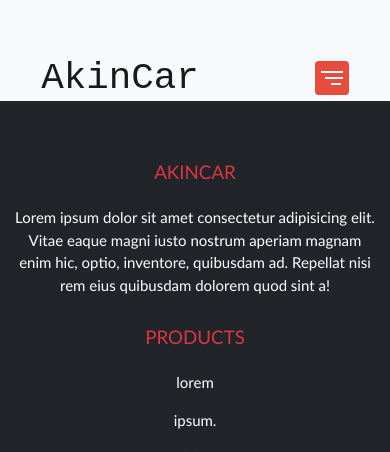
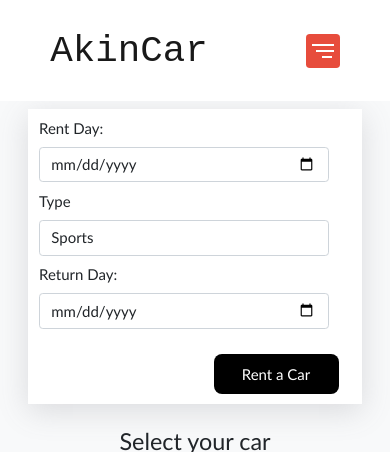
Before and after one commit to akincemtutal9/AkinCemCarRent, a PHP site: page /html/index.html in a window 390 px wide. Shown: the top 452 px of the page. Run offline with PHP 8.4, Linux system fonts and the light colour scheme; some libraries are stand-ins or nearby versions.

Commit message:
Style Carousel
RentBox refactored

```diff
--- a/css/style.css
+++ b/css/style.css
@@ -8,6 +8,10 @@ html , body{
     margin: 0;
     top: 0;
     left: 0;
+
+  }
+p{
+  margin: 0;
 }
 a{
     text-decoration: none;
@@ -149,3 +153,109 @@ ul{
     .dropdown:hover .dropbtn {
       background-color: #3e8e41;
     }
+
+
+
+.blackButton{
+  width: 125px;
+  height: 40px;
+  border-radius: 8px;
+  background-color: black;
+  color: white;
+}
+    .blackButton:hover{
+      cursor: pointer;
+    }
+
+.center{
+  display: flex;
+  justify-content: center;
+  align-items: center;
+  text-align: center;
+}
+
+
+.rentBox{
+  box-shadow: rgba(100, 100, 111, 0.2) 0px 7px 29px 0px;
+  background-color: white;
+}
+.rentBoxContainer{
+  padding: 2% 10%;
+}
+.blackButtonContainer{
+  width: 100%;
+  display: flex;
+  justify-content: flex-end;
+  margin: 10px;
+}
+
+.contentContainer{
+  padding: 2% 10%;
+}
+
+@media (max-width: 767px) {
+  .carousel-inner .carousel-item > div {
+      display: none;
+  }
+  .carousel-inner .carousel-item > div:first-child {
+      display: block;
+  }
+}
+
+.carousel-inner .carousel-item.active,
+.carousel-inner .carousel-item-next,
+.carousel-inner .carousel-item-prev {
+  display: flex;
+}
+
+/* medium and up screens */
+@media (min-width: 768px) {
+
+  .carousel-inner .carousel-item-end.active,
+  .carousel-inner .carousel-item-next {
+    transform: translateX(25%);
+  }
+
+  .carousel-inner .carousel-item-start.active,
+  .carousel-inner .carousel-item-prev {
+    transform: translateX(-25%);
+  }
+}
+
+.carousel-inner .carousel-item-end,
+.carousel-inner .carousel-item-start {
+transform: translateX(0);
+}
+
+.cr-container{
+  width: 100%;
+}
+.cr-box{
+width: 90%;
+  height: 40px;
+  background-color: #0a3d62;
+  margin: 10px;
+  color: white;
+  border-radius: 8px;
+
+
+}
+.cr-box-car{
+  box-shadow: rgba(100, 100, 111, 0.2) 0px 7px 29px 0px;
+  background-color: white;
+  height: 150px;
+  border-radius: 8px;
+  width: 90%;
+
+}
+
+.arrow{
+  background-color: #0a3d62;
+  color: #0a3d62;
+}
+.center-col{
+  display: flex;
+  flex-direction: column;
+  align-items: center;
+  justify-content: center;
+}
--- a/html/index.html
+++ b/html/index.html
@@ -1,29 +1,37 @@
 <!DOCTYPE html>
 <html lang="en">
+
 <head>
   <meta charset="UTF-8">
   <meta http-equiv="X-UA-Compatible" content="IE=edge">
   <meta name="viewport" content="width=device-width, initial-scale=1.0">
   <!-- CSS only -->
-  <link href="https://cdn.jsdelivr.net/npm/bootstrap@5.1.3/dist/css/bootstrap.min.css" rel="stylesheet" integrity="sha384-1BmE4kWBq78iYhFldvKuhfTAU6auU8tT94WrHftjDbrCEXSU1oBoqyl2QvZ6jIW3" crossorigin="anonymous">
-  <link rel="stylesheet" href="https://cdnjs.cloudflare.com/ajax/libs/font-awesome/6.1.1/css/fontawesome.min.css" integrity="sha512-xX2rYBFJSj86W54Fyv1de80DWBq7zYLn2z0I9bIhQG+rxIF6XVJUpdGnsNHWRa6AvP89vtFupEPDP8eZAtu9qA==" crossorigin="anonymous" referrerpolicy="no-referrer" />
+  <link href="https://cdn.jsdelivr.net/npm/bootstrap@5.1.3/dist/css/bootstrap.min.css" rel="stylesheet"
+    integrity="sha384-1BmE4kWBq78iYhFldvKuhfTAU6auU8tT94WrHftjDbrCEXSU1oBoqyl2QvZ6jIW3" crossorigin="anonymous">
+  <link rel="stylesheet" href="https://cdnjs.cloudflare.com/ajax/libs/font-awesome/6.1.1/css/fontawesome.min.css"
+    integrity="sha512-xX2rYBFJSj86W54Fyv1de80DWBq7zYLn2z0I9bIhQG+rxIF6XVJUpdGnsNHWRa6AvP89vtFupEPDP8eZAtu9qA=="
+    crossorigin="anonymous" referrerpolicy="no-referrer" />
   <!--CSS Manual-->
   <link rel="stylesheet" href="../css/style.css">
   <!-- JavaScript Bundle with Popper -->
-  <script src="https://cdn.jsdelivr.net/npm/bootstrap@5.1.3/dist/js/bootstrap.bundle.min.js" integrity="sha384-ka7Sk0Gln4gmtz2MlQnikT1wXgYsOg+OMhuP+IlRH9sENBO0LRn5q+8nbTov4+1p" crossorigin="anonymous"></script>
+  <script src="https://cdn.jsdelivr.net/npm/bootstrap@5.1.3/dist/js/bootstrap.bundle.min.js"
+    integrity="sha384-ka7Sk0Gln4gmtz2MlQnikT1wXgYsOg+OMhuP+IlRH9sENBO0LRn5q+8nbTov4+1p"
+    crossorigin="anonymous"></script>
   <title>Document</title>
 </head>
-  <body>
+
+<body class=" bg-light">
   <div>
   </div>
   <header class="header">
     <!--Navbar-->
-    <nav class="navbar navbar-expand-lg navbar-light bg-light">
+    <nav class="navbar navbar-expand-lg navbar-light contentContainer">
       <div class="container-fluid">
-        <a class="navbar-brand" class=""href="#">AkinCar</a>
+        <a class="navbar-brand" class="" href="#">AkinCar</a>
 
         <!--navbarSupportedContent For Responsive-->
-        <button class="navbar-toggler" type="button" data-bs-toggle="collapse" data-bs-target="#navbarSupportedContent" aria-controls="navbarSupportedContent" aria-expanded="false" aria-label="Toggle navigation">
+        <button class="navbar-toggler" type="button" data-bs-toggle="collapse" data-bs-target="#navbarSupportedContent"
+          aria-controls="navbarSupportedContent" aria-expanded="false" aria-label="Toggle navigation">
           <span></span>
           <span></span>
           <span></span>
@@ -37,7 +45,8 @@
               <a class="nav-link" href="../html/about-us.html">About Us</a>
             </li>
             <li class="nav-item dropdown">
-              <a class="nav-link dropdown-toggle" href="#" id="navbarDropdown" role="button" data-bs-toggle="dropdown" aria-expanded="false">
+              <a class="nav-link dropdown-toggle" href="#" id="navbarDropdown" role="button" data-bs-toggle="dropdown"
+                aria-expanded="false">
                 Gallery
               </a>
               <ul class="dropdown-menu" aria-labelledby="navbarDropdown">
@@ -49,8 +58,11 @@
               <a class="nav-link" href="../html/contuct-us.html">Contact Us</a>
             </li>
             <li class="nav-item dropdown">
-            <a class="nav-link dropdown-toggle" href="#" id="navbarDropdown" role="button" data-bs-toggle="dropdown" aria-expanded="false" > <svg xmlns="http://www.w3.org/2000/svg" width="16" height="16" fill="currentColor" class="bi bi-person" viewBox="0 0 16 16">
-              <path d="M8 8a3 3 0 1 0 0-6 3 3 0 0 0 0 6zm2-3a2 2 0 1 1-4 0 2 2 0 0 1 4 0zm4 8c0 1-1 1-1 1H3s-1 0-1-1 1-4 6-4 6 3 6 4zm-1-.004c-.001-.246-.154-.986-.832-1.664C11.516 10.68 10.289 10 8 10c-2.29 0-3.516.68-4.168 1.332-.678.678-.83 1.418-.832 1.664h10z"/>
+              <a class="nav-link dropdown-toggle" href="#" id="navbarDropdown" role="button" data-bs-toggle="dropdown"
+                aria-expanded="false"> <svg xmlns="http://www.w3.org/2000/svg" width="16" height="16"
+                  fill="currentColor" class="bi bi-person" viewBox="0 0 16 16">
+                  <path
+                    d="M8 8a3 3 0 1 0 0-6 3 3 0 0 0 0 6zm2-3a2 2 0 1 1-4 0 2 2 0 0 1 4 0zm4 8c0 1-1 1-1 1H3s-1 0-1-1 1-4 6-4 6 3 6 4zm-1-.004c-.001-.246-.154-.986-.832-1.664C11.516 10.68 10.289 10 8 10c-2.29 0-3.516.68-4.168 1.332-.678.678-.83 1.418-.832 1.664h10z" />
                 </svg>
               </a>
               <ul class="dropdown-menu" aria-labelledby="navbarDropdown">
@@ -63,14 +75,114 @@
     </nav>
   </header>
 
+  <!--Rent Box-->
+  <div class="rentBoxContainer">
+    <div class="rentBox row">
 
-  <footer class="bg-dark text-white pt-5 pb-4">
-    <div class="container text-center text-md-left">
+      <form class="form d-inline-flex row  mt-2">
+
+        <div class="col-md-4 mb-2">
+          <label class="form-label" for="rentDay">Rent Day:</label>
+          <input type="date" class="form-control" id="rentDay" name="rentDay">
+        </div>
+
+
+
+        <div class="col-md-4 mb-2">
+          <label class="form-label" for="town">Type</label>
+          <select name="town" class="form-control" id="town">
+            <option value="kaş">Sports</option>
+            <option value="kemer">SUV</option>
+            <option value="konyaaltı">Family</option>
+          </select>
+        </div>
+        <div class="col-md-4 mb-3">
+          <label class="form-label" for="returnDay">Return Day:</label>
+          <input type="date" class="form-control" id="returnDay" name="returnDay">
+        </div>
+        <div class="blackButtonContainer">
+          <div class="center blackButton">Rent a Car</div>
+        </div>
+
+
+
+      </form>
+
+    </div>
+  </div>
+
+  <!--Courosel-->
+  <div class="text-center my-3">
+    <h2 class="font-weight-light">Select your car</h2>
+    <div class="row mx-auto my-auto justify-content-center">
+      <div id="recipeCarousel" class="carousel slide" data-bs-ride="carousel">
+        <div class="carousel-inner contentContainer" role="listbox">
+          <div class="carousel-item col col-md-4 active ">
+            <div class="center-col cr-container">
+              <div class="cr-box center">
+                <p class="center">BMW</p>
+
+              </div>
+              <div class="cr-box-car center">
+                <img src="https://deploy-rent2.vercel.app/static/media/car4.8f4b1196.svg"></img>
+              </div>
+            </div>
+
+          </div>
+          <div class="carousel-item col-md-4 ">
+            <div class="center-col cr-container">
+              <div class="cr-box center">
+                <p >Audi</p>
+              </div>
+              <div class="cr-box-car center">
+                <img src="https://deploy-rent2.vercel.app/static/media/car2.2e492720.svg"></img>
+              </div>
+            </div>
+          </div>
+          <div class="carousel-item col-md-4 ">
+            <div class="center-col cr-container">
+              <div class="cr-box center">
+                <p>Renault</p>
+
+              </div>
+              <div class="cr-box-car center">
+                <img src="https://deploy-rent2.vercel.app/static/media/car1.84d0ca51.svg"></img>
+              </div>
+            </div>
+          </div>
+          <div class="carousel-item col-md-4  ">
+            <div class="center-col cr-container">
+              <div class="cr-box center">
+                <p>Mercedes</p>
+
+              </div>
+              <div class="cr-box-car center">
+                <img src="https://deploy-rent2.vercel.app/static/media/car3.66792253.svg"></img>
+              </div>
+            </div>
+          </div>
+
+        </div>
+        <a class="carousel-control-prev  w-aut" href="#recipeCarousel" role="button" data-bs-slide="prev">
+          <span class="carousel-control-prev-icon arrow" aria-hidden="true"></span>
+        </a>
+        <a class="carousel-control-next   w-aut" href="#recipeCarousel" role="button" data-bs-slide="next">
+          <span class="carousel-control-next-icon arrow" aria-hidden="true"></span>
+        </a>
+      </div>
+    </div>
+  </div>
+
+
+  <!--Footer-->
+  <footer class="bg-dark text-white contentContainer">
+    <div class=" text-center text-md-left">
 
       <div class="row text-center text-md-left">
         <div class="col-md-3 col-lg-3 col-xl-3 mx-auto mt-3">
           <h5 class="text-uppercase mb-4 font-weight-bold text-danger">AkinCar</h5>
-          <p>Lorem ipsum dolor sit amet consectetur adipisicing elit. Vitae eaque magni iusto nostrum aperiam magnam enim hic, optio, inventore, quibusdam ad. Repellat nisi rem eius quibusdam dolorem quod sint a!</p>
+          <p>Lorem ipsum dolor sit amet consectetur adipisicing elit. Vitae eaque magni iusto nostrum aperiam magnam
+            enim hic, optio, inventore, quibusdam ad. Repellat nisi rem eius quibusdam dolorem quod sint a!</p>
         </div>
         <div class="col-md-2 col-lg-2 col-xl-2 mx-auto mt-3">
           <h5 class="text-uppercase mb-4 font-weight-bold text-danger">Products</h5>
@@ -138,5 +250,24 @@
       </hr>
     </div>
   </footer>
+  <script>
+    let items = document.querySelectorAll('.carousel .carousel-item')
+
+    items.forEach((el) => {
+      // number of slides per carousel-item
+      const minPerSlide = 4
+      let next = el.nextElementSibling
+      for (var i = 1; i < minPerSlide; i++) {
+        if (!next) {
+          // wrap carousel by using first child
+          next = items[0]
+        }
+        let cloneChild = next.cloneNode(true)
+        el.appendChild(cloneChild.children[0])
+        next = next.nextElementSibling
+      }
+    })
+  </script>
 </body>
+
 </html>
```
Lines whose indentation alone changed are shown as unchanged.
